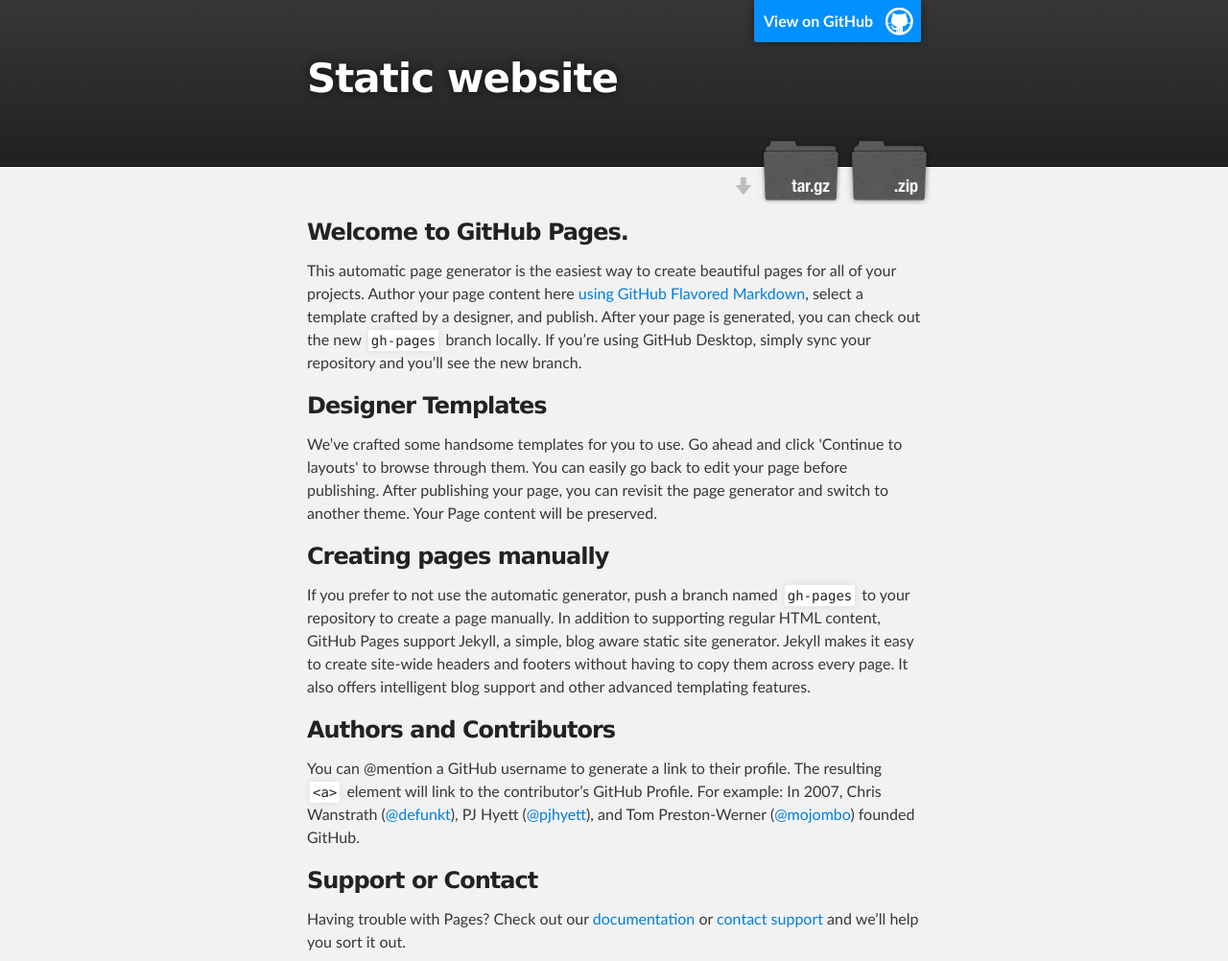
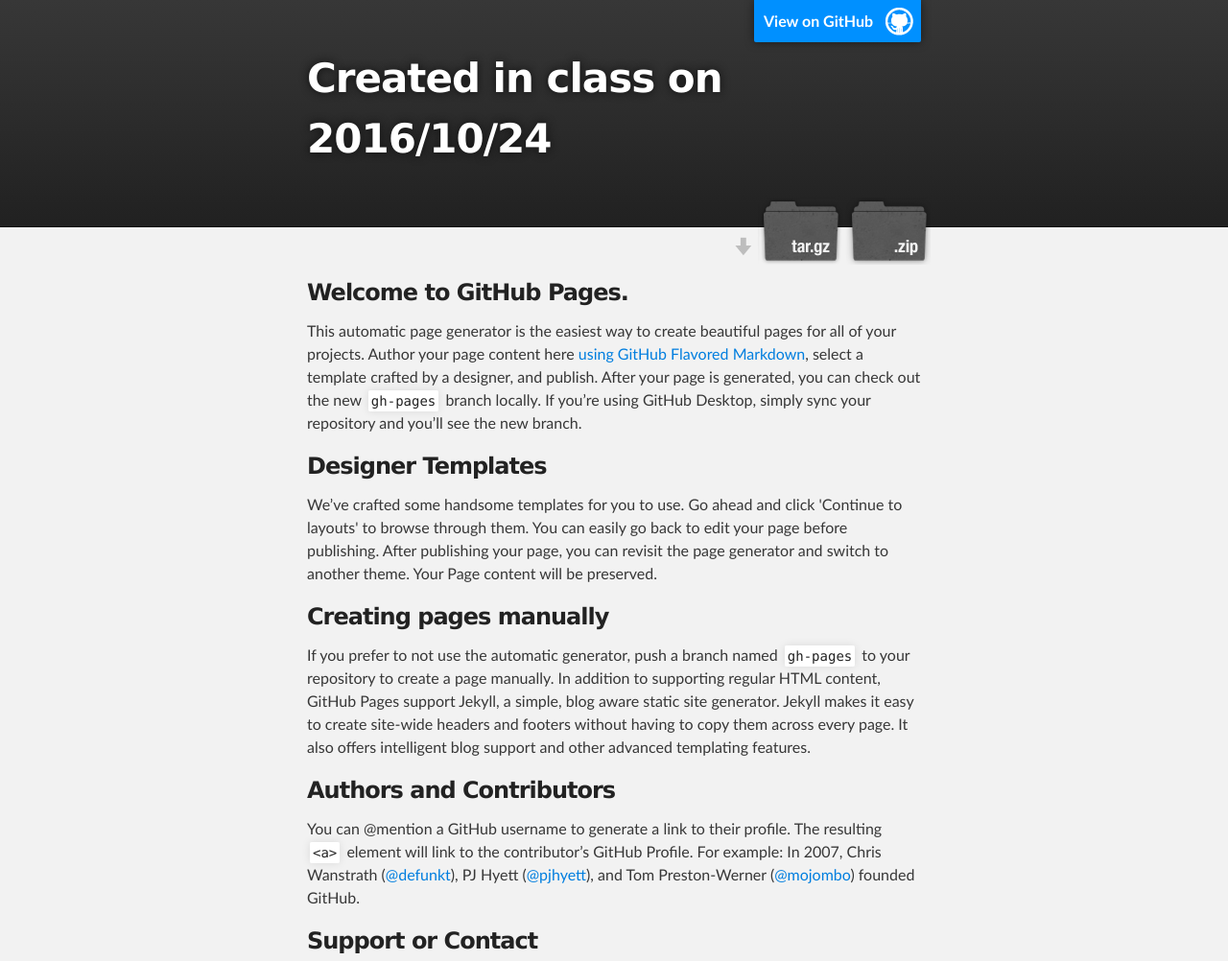
Before and after one commit to chichhong/static_website, a plain HTML site: page index.html in a window 1280 px wide. Shown: the top 1002 px of the page at 96% size. Drawn offline with Linux system fonts and the light colour scheme.

Commit message:
Update index.html

```diff
--- a/index.html
+++ b/index.html
@@ -18,7 +18,7 @@
         <header class="inner">
           <a id="forkme_banner" href="https://github.com/chichhong/static_website">View on GitHub</a>
 
-          <h1 id="project_title">Static website</h1>
+          <h1 id="project_title">Created in class on 2016/10/24 </h1>
           <h2 id="project_tagline"></h2>
 
             <section id="downloads">
```
